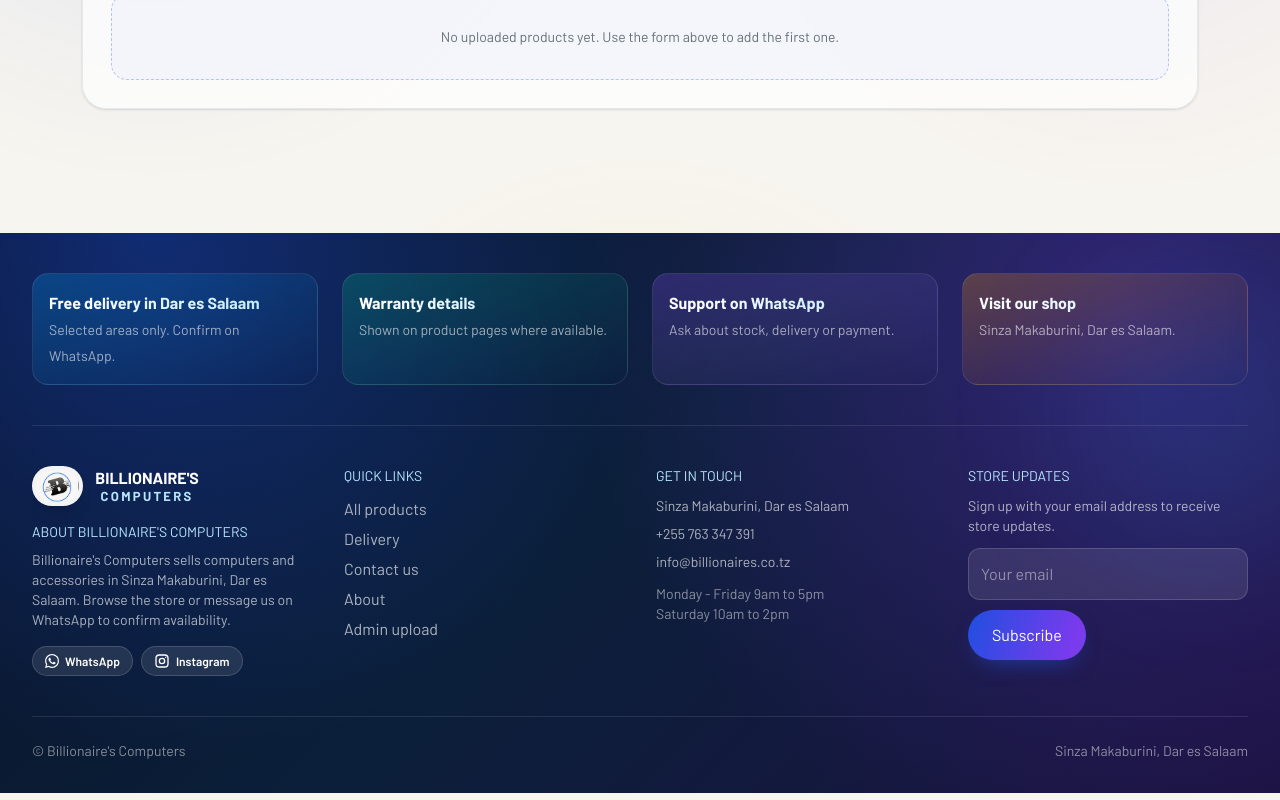
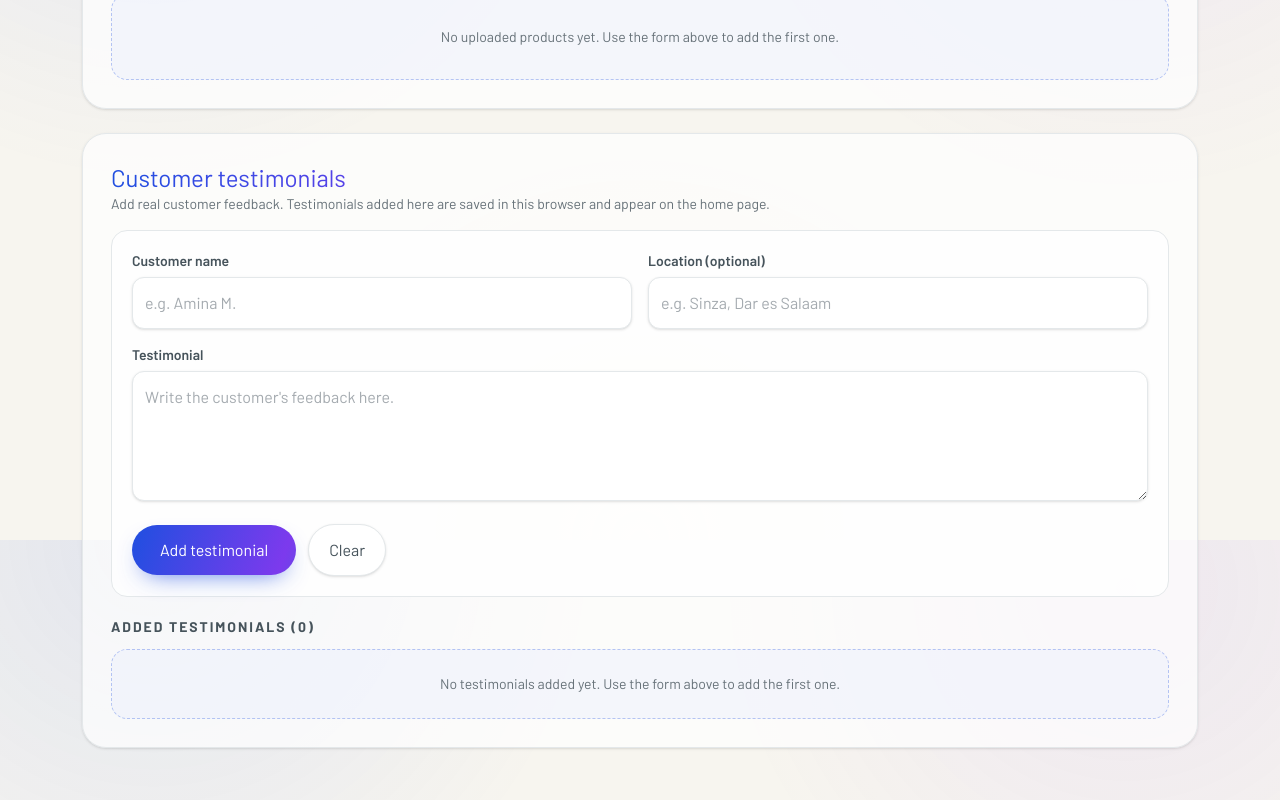
Before and after one commit to norbzCk/Computers-Store, a React (Vite) app: page /admin in a window 1280 px wide. Shown: the part 1860-2660 px from the top of the page. Built offline with nearby package versions, Linux system fonts and the light colour scheme.

Commit message:
feat: add testimonial admin and WhatsApp order banner

```diff
--- a/src/App.jsx
+++ b/src/App.jsx
@@ -2,6 +2,7 @@
 import { Route, Routes } from 'react-router-dom'
 import { CartProvider } from './context/CartContext'
 import { ProductsProvider } from './context/ProductsContext'
+import { TestimonialsProvider } from './context/TestimonialsContext'
 import { ThemeProvider } from './context/ThemeContext'
 import Header from './components/Header'
 import Footer from './components/Footer'
@@ -21,6 +22,7 @@
   return (
     <ThemeProvider>
       <ProductsProvider>
+        <TestimonialsProvider>
           <CartProvider>
             <Header />
             <Suspense fallback={<div className="mx-auto max-w-[1420px] px-4 py-16 text-center text-text">Loading…</div>}>
@@ -41,6 +43,7 @@
             <FloatingWhatsApp />
             <Drawer />
           </CartProvider>
+        </TestimonialsProvider>
       </ProductsProvider>
     </ThemeProvider>
   )
--- a/src/components/Card.jsx
+++ b/src/components/Card.jsx
@@ -7,7 +7,7 @@
   const sold = isSold(p)
   const image = p.images?.[0]
   const stockText = p.stockQty != null ? `${stockLabel(p.stock)} · ${p.stockQty} unit${p.stockQty === 1 ? '' : 's'}` : stockLabel(p.stock)
-  const actionLabel = sold ? 'Ask for similar' : 'Order on WhatsApp'
+  const actionLabel = sold ? 'Ask for similar' : 'Chat on WhatsApp'
   if (list) {
     return (
       <div className="card-gradient group relative flex flex-col gap-4 overflow-hidden border-b border-line p-4 transition duration-300 sm:flex-row sm:items-center sm:gap-6 sm:p-5">
--- a/src/components/Footer.jsx
+++ b/src/components/Footer.jsx
@@ -28,7 +28,7 @@
       <div className="pointer-events-none absolute -right-20 top-10 h-72 w-72 rounded-full bg-sky/10 blur-3xl" />
       <div className="relative mx-auto max-w-[1280px] px-4 sm:px-6 lg:px-8">
         <div className="grid grid-cols-1 gap-4 border-b border-white/10 py-8 sm:grid-cols-2 sm:py-10 lg:grid-cols-4 lg:gap-6">
-          {[['Free delivery in Dar es Salaam', 'Selected areas only. Confirm on WhatsApp.'], ['Warranty details', 'Shown on product pages where available.'], ['Support on WhatsApp', 'Ask about stock, delivery or payment.'], ['Visit our shop', 'Sinza Makaburini, Dar es Salaam.']].map(([a, b], i) => (
+          {[['Delivery in Dar es Salaam', 'Fees confirmed on WhatsApp before ordering.'], ['Warranty details', 'Shown on product pages where available.'], ['Support on WhatsApp', 'Ask about stock, delivery or payment.'], ['Visit our shop', 'Sinza Makaburini, Dar es Salaam.']].map(([a, b], i) => (
             <div key={a} className={`group rounded-2xl border border-white/10 bg-gradient-to-br ${featureTones[i % featureTones.length]} p-4 backdrop-blur-sm transition duration-300 hover:-translate-y-1 hover:border-white/25 hover:from-white/15`}>
               <b className="block bg-gradient-to-r from-white to-sky-200 bg-clip-text text-transparent">{a}</b>
               <span className="text-sm text-white/60">{b}</span>
--- a/src/components/Header.jsx
+++ b/src/components/Header.jsx
@@ -3,8 +3,9 @@
 import { cats, moreCats, store } from '../data'
 import { useCart } from '../context/CartContext'
 import { useTheme } from '../context/ThemeContext'
-import { catName } from '../utils'
+import { catName, whatsappUrl } from '../utils'
 import Logo from './Logo'
+import WhatsAppIcon from './WhatsAppIcon'
 
 function SunIcon() {
   return (
@@ -28,7 +29,8 @@
   const { theme, toggle } = useTheme()
   const nav = useNavigate()
   const { pathname } = useLocation()
-  const showDelivery = pathname === '/' || pathname.replace(/\/+$/, '') === '/collections/laptops'
+  const showOrderBar = pathname === '/' || pathname.replace(/\/+$/, '') === '/collections/laptops'
+  const orderEnquiry = `Hello ${store.name}, I'd like to place an order.`
   const [q, setQ] = useState('')
   const [cat, setCat] = useState('all')
   const go = (e) => { e.preventDefault(); nav(`/collections/${cat}?q=${encodeURIComponent(q)}`) }
@@ -73,23 +75,18 @@
           </div>
         </nav>
       </div>
-      {showDelivery && (
-        <div aria-label="Free delivery announcement" className="delivery-bar relative overflow-hidden border-y border-white/15 text-white shadow-[0_8px_24px_rgba(15,23,42,0.18)]">
+      {showOrderBar && (
+        <div aria-label="Order now on WhatsApp" className="delivery-bar relative overflow-hidden border-y border-white/15 text-white shadow-[0_8px_24px_rgba(15,23,42,0.18)]">
           <span aria-hidden="true" className="delivery-shine pointer-events-none absolute inset-y-0 w-[35%]" />
           <div className="relative mx-auto flex max-w-[1440px] flex-col items-center justify-center gap-2 px-4 py-2.5 text-center text-sm font-semibold sm:flex-row sm:justify-between sm:gap-4 sm:px-6 sm:py-3 sm:text-[15px] lg:px-8">
             <span className="flex items-center gap-2.5">
               <span className="delivery-icon grid h-8 w-8 shrink-0 place-items-center rounded-full bg-white/20 ring-1 ring-white/40">
-                <svg viewBox="0 0 24 24" fill="none" stroke="currentColor" strokeWidth="2" strokeLinecap="round" strokeLinejoin="round" className="h-[18px] w-[18px]" aria-hidden="true">
-                  <path d="M3 6h11v10H3z" />
-                  <path d="M14 9h4l3 3v4h-7z" />
-                  <circle cx="7" cy="18" r="1.6" />
-                  <circle cx="17" cy="18" r="1.6" />
-                </svg>
+                <WhatsAppIcon className="h-[18px] w-[18px]" />
               </span>
-              <span><strong className="font-extrabold tracking-wide">FREE Delivery</strong> to Selected Locations in Dar Es Salaam.</span>
+              <span><strong className="font-extrabold tracking-wide">Order on WhatsApp</strong> — confirm stock, price and delivery with us.</span>
             </span>
-            <a href={`tel:${store.phone.replace(/[^\d+]/g, '')}`} className="group inline-flex items-center gap-1.5 rounded-full bg-white px-4 py-1.5 text-xs font-bold text-primary shadow-sm transition duration-200 hover:-translate-y-0.5 hover:bg-primary-soft hover:shadow-md sm:text-sm">
-              Call now on {store.phone}
+            <a href={whatsappUrl(orderEnquiry)} target="_blank" rel="noopener noreferrer" className="group inline-flex items-center gap-1.5 rounded-full bg-white px-4 py-1.5 text-xs font-bold text-whatsapp-deep shadow-sm transition duration-200 hover:-translate-y-0.5 hover:bg-whatsapp-soft hover:shadow-md sm:text-sm">
+              <WhatsAppIcon className="h-4 w-4" /> Order now
               <svg viewBox="0 0 24 24" fill="none" stroke="currentColor" strokeWidth="2.5" strokeLinecap="round" strokeLinejoin="round" className="h-3.5 w-3.5 transition-transform group-hover:translate-x-0.5" aria-hidden="true">
                 <path d="M5 12h14M13 6l6 6-6 6" />
               </svg>
--- /dev/null
+++ b/src/context/TestimonialsContext.jsx
@@ -0,0 +1,65 @@
+import { createContext, useContext, useEffect, useMemo, useState } from 'react'
+import { store } from '../data'
+
+const STORAGE_KEY = 'billionaires-testimonials-v1'
+const TestimonialsContext = createContext(null)
+
+const normalizeTestimonial = (testimonial, index, prefix = 'testimonial') => ({
+  id: testimonial.id || `${prefix}-${index}`,
+  name: (testimonial.name || '').trim(),
+  location: (testimonial.location || '').trim(),
+  quote: (testimonial.quote || '').trim(),
+  createdAt: testimonial.createdAt,
+})
+
+function readSavedTestimonials() {
+  try {
+    const raw = localStorage.getItem(STORAGE_KEY)
+    const saved = raw ? JSON.parse(raw) : []
+    return Array.isArray(saved) ? saved.map((item, index) => normalizeTestimonial(item, index, 'saved-testimonial')) : []
+  } catch {
+    return []
+  }
+}
+
+export function TestimonialsProvider({ children }) {
+  const [customTestimonials, setCustomTestimonials] = useState(readSavedTestimonials)
+  const [storageError, setStorageError] = useState('')
+
+  useEffect(() => {
+    try {
+      localStorage.setItem(STORAGE_KEY, JSON.stringify(customTestimonials))
+      setStorageError('')
+    } catch {
+      setStorageError('These testimonials could not be saved in this browser. Try removing older entries.')
+    }
+  }, [customTestimonials])
+
+  const testimonials = useMemo(() => {
+    const seeded = (store.testimonials || []).map((item, index) => normalizeTestimonial(item, index, 'seed-testimonial'))
+    return [...customTestimonials, ...seeded]
+  }, [customTestimonials])
+
+  const addTestimonial = (testimonial) => {
+    setCustomTestimonials((current) => [
+      {
+        ...normalizeTestimonial(testimonial, 0, 'custom-testimonial'),
+        id: `custom-testimonial-${Date.now()}`,
+        createdAt: Date.now(),
+      },
+      ...current,
+    ])
+  }
+
+  const removeTestimonial = (id) => {
+    setCustomTestimonials((current) => current.filter((item) => item.id !== id))
+  }
+
+  return (
+    <TestimonialsContext.Provider value={{ testimonials, customTestimonials, addTestimonial, removeTestimonial, storageError }}>
+      {children}
+    </TestimonialsContext.Provider>
+  )
+}
+
+export const useTestimonials = () => useContext(TestimonialsContext)
--- a/src/index.css
+++ b/src/index.css
@@ -54,6 +54,10 @@
   --color-surface: #ffffff;
   --color-line: #e4e8ea;
   --color-green: #0a8a0a;
+  --color-whatsapp: #25d366;
+  --color-whatsapp-dark: #128c7e;
+  --color-whatsapp-deep: #075e54;
+  --color-whatsapp-soft: #dcf8c6;
   --color-top: #5b5b5b;
   --font-sans: Barlow, system-ui, sans-serif;
 }
@@ -146,7 +150,7 @@
 }
 
 .delivery-bar {
-  background-image: linear-gradient(110deg, #1f4fe0 0%, #4c1d95 22%, #831843 45%, #9a3412 68%, #1f4fe0 100%);
+  background-image: linear-gradient(110deg, var(--color-whatsapp-deep) 0%, var(--color-whatsapp-dark) 24%, var(--color-whatsapp) 50%, var(--color-whatsapp-dark) 76%, var(--color-whatsapp-deep) 100%);
   background-size: 260% 100%;
   background-position: 0% 50%;
   animation: delivery-pan 9s ease-in-out infinite;
--- a/src/pages/Admin.jsx
+++ b/src/pages/Admin.jsx
@@ -2,6 +2,7 @@
 import { Link } from 'react-router-dom'
 import { cats } from '../data'
 import { useProducts } from '../context/ProductsContext'
+import { useTestimonials } from '../context/TestimonialsContext'
 import Art from '../components/Art'
 import { catName, money, stockLabel } from '../utils'
 import Seo from '../components/Seo'
@@ -29,6 +30,12 @@
   yearReleased: '',
   notes: '',
   image: '',
+}
+
+const emptyTestimonial = {
+  name: '',
+  location: '',
+  quote: '',
 }
 
 const fieldClass = 'w-full rounded-xl border border-line bg-surface p-3 text-ink shadow-sm placeholder:text-text/60 focus:border-primary'
@@ -65,15 +72,24 @@
 
 export default function Admin() {
   const { products, customProducts, addProduct, removeProduct, storageError } = useProducts()
+  const { customTestimonials, addTestimonial, removeTestimonial, storageError: testimonialStorageError } = useTestimonials()
   const [form, setForm] = useState(emptyForm)
   const [error, setError] = useState('')
   const [message, setMessage] = useState('')
   const [imageBusy, setImageBusy] = useState(false)
+  const [testimonialForm, setTestimonialForm] = useState(emptyTestimonial)
+  const [testimonialError, setTestimonialError] = useState('')
+  const [testimonialMessage, setTestimonialMessage] = useState('')
   const fileRef = useRef(null)
 
   const update = (name) => (event) => {
     const value = event.target.type === 'checkbox' ? event.target.checked : event.target.value
     setForm((current) => ({ ...current, [name]: value }))
+  }
+
+  const updateTestimonial = (name) => (event) => {
+    const value = event.target.value
+    setTestimonialForm((current) => ({ ...current, [name]: value }))
   }
 
   const makeSlug = (name) => {
@@ -82,6 +98,20 @@
     let counter = 2
     while (products.some((p) => p.slug === slug)) slug = `${base}-${counter++}`
     return slug
+  }
+
+  const submitTestimonial = (event) => {
+    event.preventDefault()
+    setTestimonialError('')
+    setTestimonialMessage('')
+    const name = testimonialForm.name.trim()
+    const location = testimonialForm.location.trim()
+    const quote = testimonialForm.quote.trim()
+    if (!name) return setTestimonialError('Customer name is required.')
+    if (!quote) return setTestimonialError('Testimonial text is required.')
+    addTestimonial({ name, location, quote })
+    setTestimonialMessage(`Testimonial from ${name} was added to the home page.`)
+    setTestimonialForm(emptyTestimonial)
   }
 
   const handleImage = async (event) => {
@@ -308,6 +338,59 @@
           </div>
         )}
       </section>
+
+      <section className="mt-6 rounded-3xl border border-line bg-surface/70 p-5 shadow-sm sm:p-7" aria-labelledby="testimonial-admin-heading">
+        <div className="mb-4">
+          <h2 id="testimonial-admin-heading" className="text-xl text-gradient sm:text-2xl">Customer testimonials</h2>
+          <p className="text-sm text-text">Add real customer feedback. Testimonials added here are saved in this browser and appear on the home page.</p>
+        </div>
+
+        {testimonialStorageError && <p className="mb-4 rounded-2xl border border-amber-300 bg-amber-50 px-4 py-3 text-sm font-semibold text-amber-800 dark:border-amber-700/60 dark:bg-amber-950/40 dark:text-amber-200">{testimonialStorageError}</p>}
+
+        <form onSubmit={submitTestimonial} className="grid gap-4 rounded-2xl border border-line bg-surface/80 p-4 sm:p-5">
+          <div className="grid gap-4 sm:grid-cols-2">
+            <label>
+              <span className="mb-1.5 block text-sm font-semibold text-ink">Customer name</span>
+              <input required value={testimonialForm.name} onChange={updateTestimonial('name')} placeholder="e.g. Amina M." className={fieldClass} />
+            </label>
+            <label>
+              <span className="mb-1.5 block text-sm font-semibold text-ink">Location (optional)</span>
+              <input value={testimonialForm.location} onChange={updateTestimonial('location')} placeholder="e.g. Sinza, Dar es Salaam" className={fieldClass} />
+            </label>
+          </div>
+          <label>
+            <span className="mb-1.5 block text-sm font-semibold text-ink">Testimonial</span>
+            <textarea required rows="4" value={testimonialForm.quote} onChange={updateTestimonial('quote')} placeholder="Write the customer's feedback here." className={fieldClass} />
+          </label>
+          <div className="flex flex-wrap items-center gap-3">
+            <button type="submit" className="btn-gradient rounded-full px-7 py-3 font-bold">Add testimonial</button>
+            <button type="button" onClick={() => { setTestimonialForm(emptyTestimonial); setTestimonialError(''); setTestimonialMessage('') }} className="rounded-full border border-line bg-surface px-5 py-3 text-sm font-semibold text-ink shadow-sm transition hover:border-primary/30 hover:text-primary">Clear</button>
+          </div>
+          {testimonialError && <p className="rounded-2xl border border-red-200 bg-red-50 px-4 py-3 text-sm font-semibold text-danger dark:border-red-900/60 dark:bg-red-950/40 dark:text-red-300">{testimonialError}</p>}
+          {testimonialMessage && <p className="rounded-2xl border border-emerald-200 bg-emerald-50 px-4 py-3 text-sm font-semibold text-emerald-700 dark:border-emerald-800/60 dark:bg-emerald-950/40 dark:text-emerald-300">{testimonialMessage} <Link to="/" className="underline">View home page</Link></p>}
+        </form>
+
+        <div className="mt-5">
+          <h3 className="text-sm font-bold uppercase tracking-[0.14em] text-ink">Added testimonials ({customTestimonials.length})</h3>
+          {customTestimonials.length === 0 ? (
+            <div className="mt-3 rounded-2xl border border-dashed border-primary/30 bg-primary-soft/40 p-6 text-center text-sm text-text">
+              No testimonials added yet. Use the form above to add the first one.
+            </div>
+          ) : (
+            <div className="mt-3 divide-y divide-line overflow-hidden rounded-2xl border border-line bg-surface/80">
+              {customTestimonials.map((testimonial) => (
+                <div key={testimonial.id} className="flex flex-wrap items-start gap-3 p-3 sm:flex-nowrap">
+                  <div className="min-w-0 flex-1">
+                    <p className="text-sm font-semibold text-ink">{testimonial.name}{testimonial.location ? ` · ${testimonial.location}` : ''}</p>
+                    <p className="mt-1 text-sm text-text">“{testimonial.quote}”</p>
+                  </div>
+                  <button type="button" onClick={() => removeTestimonial(testimonial.id)} className="text-xs font-bold text-danger hover:underline">Remove</button>
+                </div>
+              ))}
+            </div>
+          )}
+        </div>
+      </section>
     </div>
   )
 }
--- a/src/pages/Delivery.jsx
+++ b/src/pages/Delivery.jsx
@@ -18,7 +18,7 @@
             Delivery
           </span>
           <h1 className="text-2xl sm:text-3xl md:text-4xl text-gradient mb-3">Delivery in Dar es Salaam</h1>
-          <p className="max-w-2xl text-text sm:text-lg">{store.deliveryInfo.summary} {store.deliveryInfo.freeDeliveryNote}</p>
+          <p className="max-w-2xl text-text sm:text-lg">{store.deliveryInfo.summary} {store.deliveryInfo.deliveryNote}</p>
           <div className="mt-6 flex flex-wrap gap-1.5 sm:gap-2.5">
             <a href={whatsappUrl(enquiry)} target="_blank" rel="noopener noreferrer" className="inline-flex items-center gap-2 rounded-full bg-emerald-700 px-5 py-3 text-sm font-bold text-white shadow-sm transition hover:-translate-y-0.5 hover:bg-emerald-800 sm:px-6 sm:py-3.5 sm:text-base"><WhatsAppIcon className="h-5 w-5" /> Confirm on WhatsApp</a>
             <a href={store.mapLink} target="_blank" rel="noopener noreferrer" className="rounded-full border border-line bg-surface px-5 py-3 text-sm font-bold text-primary shadow-sm transition hover:-translate-y-0.5 hover:border-primary/30 hover:bg-primary-soft sm:px-6 sm:py-3.5 sm:text-base">View location</a>
--- a/src/pages/HomePage.jsx
+++ b/src/pages/HomePage.jsx
@@ -5,6 +5,7 @@
 import WhatsAppIcon from '../components/WhatsAppIcon'
 import Seo from '../components/Seo'
 import { useProducts } from '../context/ProductsContext'
+import { useTestimonials } from '../context/TestimonialsContext'
 import { isInStock, isSold, money, whatsappUrl } from '../utils'
 
 const tileTones = [
@@ -25,10 +26,10 @@
 
 export default function HomePage() {
   const { products } = useProducts()
+  const { testimonials } = useTestimonials()
   const featured = products.filter((p) => p.featured && !isSold(p)).slice(0, 2)
   const fresh = products.filter((p) => isInStock(p) && !p.featured).slice(0, 8)
   const instaProducts = products.filter(isInStock).slice(0, 4)
-  const testimonials = store.testimonials || []
   const seoJsonLd = {
     '@context': 'https://schema.org',
     '@graph': [
@@ -61,7 +62,7 @@
   const trustItems = [
     { type: 'warranty', title: 'Warranty details', text: 'Shown on each product page where available.' },
     { type: 'delivery', title: 'Delivery in Dar es Salaam', text: store.deliveryInfo.summary },
-    { type: 'whatsapp', title: 'Order on WhatsApp', text: 'Ask about stock, price and delivery first.' },
+    { type: 'whatsapp', title: 'Chat on WhatsApp', text: 'Ask about stock, price and delivery first.' },
     { type: 'shop', title: 'Visit our shop', text: store.address },
   ]
   return (
@@ -148,7 +149,7 @@
         <div className="mb-5 flex items-end justify-between gap-4 sm:mb-6">
           <div>
             <p className="mb-1 text-[11px] font-bold uppercase tracking-[0.18em] text-violet">Customer feedback</p>
-            <h2 id="testimonials-heading" className="text-xl sm:text-2xl lg:text-3xl text-gradient">What customers say</h2>
+            <h2 id="testimonials-heading" className="text-xl sm:text-2xl lg:text-3xl text-gradient">Testimonials</h2>
           </div>
         </div>
         {testimonials.length > 0 ? (
@@ -162,9 +163,8 @@
           </div>
         ) : (
           <div className="panel-gradient rounded-2xl border border-line p-6 text-center shadow-sm sm:p-8">
-            <p className="font-bold text-ink">We only publish feedback from real customers.</p>
-            <p className="mx-auto mt-1 max-w-xl text-sm text-text">Verified customer reviews will appear here once they are available. In the meantime, ask us anything about a product on WhatsApp.</p>
-            <a href={whatsappUrl(`Hello ${store.name}, I'd like to ask about a product.`)} target="_blank" rel="noopener noreferrer" className="mt-4 inline-flex items-center gap-2 rounded-full bg-emerald-700 px-5 py-2.5 text-sm font-bold text-white shadow-sm transition hover:-translate-y-0.5 hover:bg-emerald-800"><WhatsAppIcon className="h-4 w-4" /> Ask on WhatsApp</a>
+            <p className="font-bold text-ink">Customer testimonials will appear here.</p>
+            <p className="mx-auto mt-1 max-w-xl text-sm text-text">We only publish feedback from real customers. New testimonials will appear here soon.</p>
           </div>
         )}
       </section>
--- a/src/pages/Product.jsx
+++ b/src/pages/Product.jsx
@@ -125,12 +125,12 @@
           <div className={`flex flex-wrap gap-3 ${sold ? 'mt-5' : ''}`}>
             <button className="btn-gradient inline-block rounded-full px-8 py-3.5 font-bold" disabled={sold} onClick={() => add(p, qty)}>{sold ? 'Sold out' : 'Add to cart'}</button>
             <a href={productWhatsAppUrl(p)} target="_blank" rel="noopener noreferrer" className="inline-flex items-center justify-center gap-2 rounded-full bg-emerald-700 px-6 py-3.5 font-bold text-white shadow-sm transition hover:-translate-y-0.5 hover:bg-emerald-800 hover:shadow-md">
-              <WhatsAppIcon /> {sold ? 'Ask for similar' : 'Order on WhatsApp'}
+              <WhatsAppIcon /> {sold ? 'Ask for similar' : 'Chat on WhatsApp'}
             </a>
           </div>
           <div className="mt-5 grid grid-cols-3 gap-2 text-center text-[10px] font-bold uppercase tracking-wide sm:text-[11px]">
             <div className="rounded-xl border border-line bg-surface/80 px-2 py-2 text-primary">Warranty</div>
-            <div className="rounded-xl border border-line bg-surface/80 px-2 py-2 text-violet">Free delivery</div>
+            <Link to="/delivery" className="rounded-xl border border-line bg-surface/80 px-2 py-2 text-violet transition hover:border-violet/30 hover:bg-violet/5">Delivery info</Link>
             <div className="rounded-xl border border-line bg-surface/80 px-2 py-2 text-sky">Secure payment</div>
           </div>
         </div>
```
Also changed, not shown: src/data.js (+4 -4 lines). Lines whose indentation alone changed are shown as unchanged.
